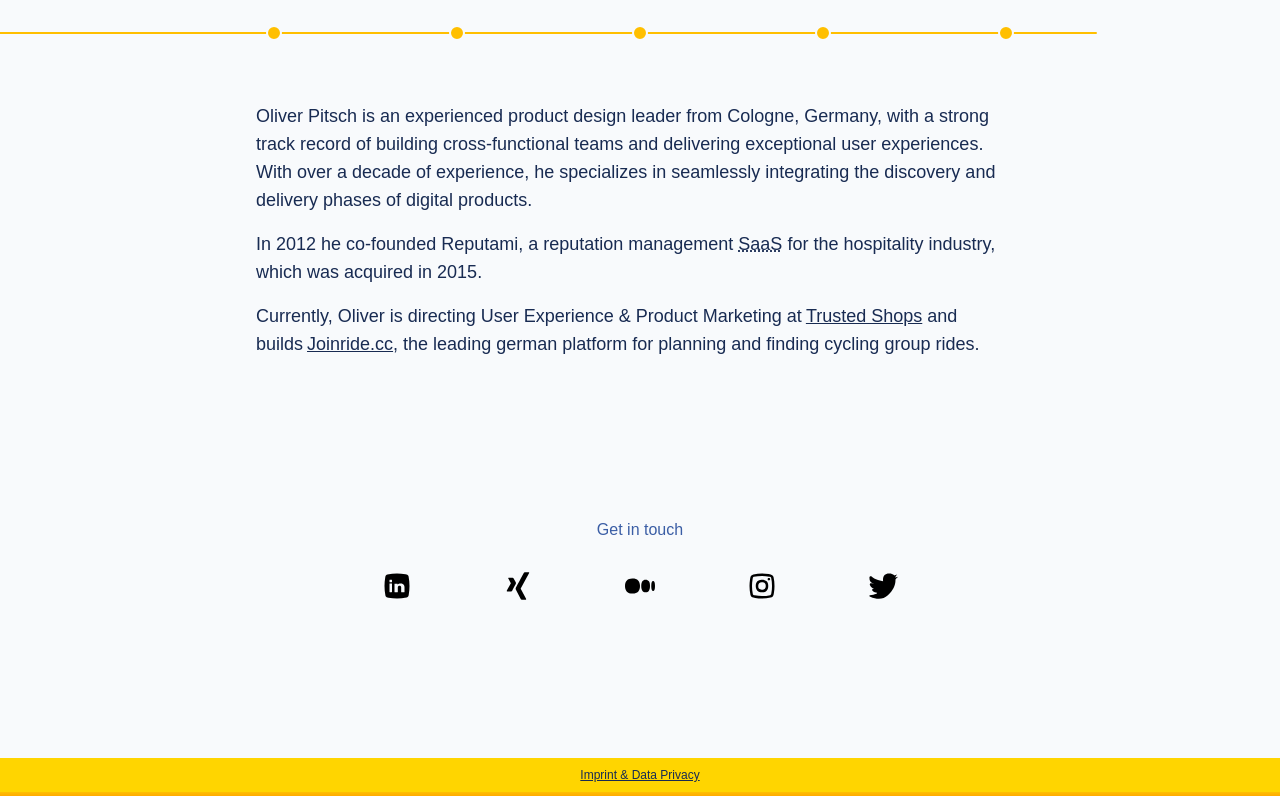
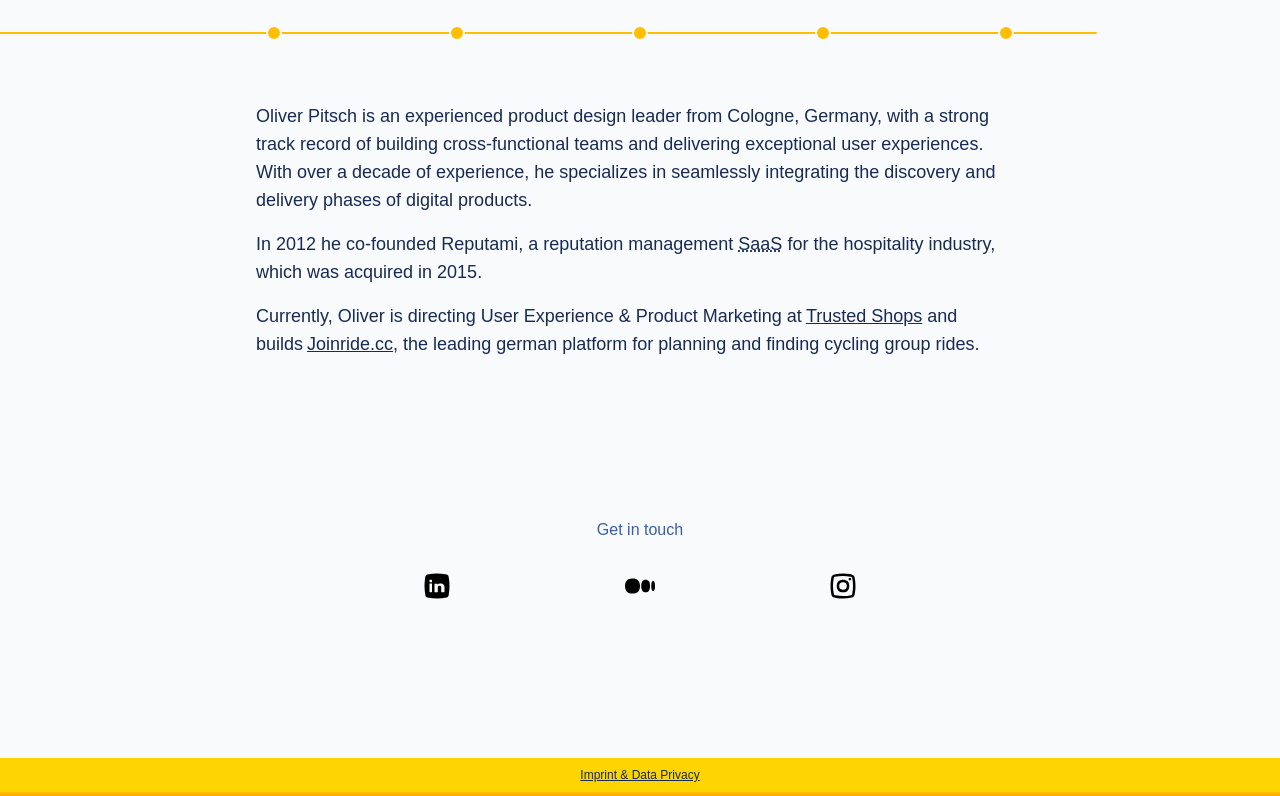
Before and after one commit to oliverpitsch/oliverpitsch.github.io, a Next.js app: page / in a window 1280 px wide. Shown: the part 798-1594 px from the top of the page. Built offline with nearby package versions, Linux system fonts and the light colour scheme.

Commit message:
Refactor Social Links: Update Medium link and remove unused social media icons; adjust grid layout to 3 columns.

```diff
--- a/src/app/page.tsx
+++ b/src/app/page.tsx
@@ -71,16 +71,14 @@
 function Social() {
   const links = [
     { href: "https://www.linkedin.com/in/oliverpitsch/", title: "LinkedIn", icon: "social-icons/social-linkedIn.svg" },
-    { href: "https://www.xing.com/profile/Oliver_Pitsch2/cv", title: "Xing", icon: "social-icons/social-xing.svg" },
-    { href: "https://uxatc.medium.com/", title: "Medium", icon: "social-icons/social-medium.svg" },
-    { href: "https://www.instagram.com/addictedtocoffee/", title: "Instagram", icon: "social-icons/social-instagram.svg" },
-    { href: "https://twitter.com/ot", title: "Twitter", icon: "social-icons/social-twitter.svg" },
+    { href: "https://oliverpitsch.medium.com/", title: "Medium", icon: "social-icons/social-medium.svg" },
+    { href: "https://www.instagram.com/addictedtocoffee/", title: "Instagram", icon: "social-icons/social-instagram.svg" }
   ];
 
   return (
     <div className="mt-40 text-center">
       <h3 className="mb-8 text-[16px] font-normal text-[#3B5EA5] dark:text-[#E6EEFF]">Get in touch</h3>
-      <div className="mx-auto grid max-w-xl grid-cols-5 place-items-center gap-8">
+      <div className="mx-auto grid max-w-xl grid-cols-3 place-items-center gap-8">
         {links.map((l) => (
           <a key={l.href} href={l.href} title={`Oliver Pitsch on ${l.title}`} className="group">
             <img
```
